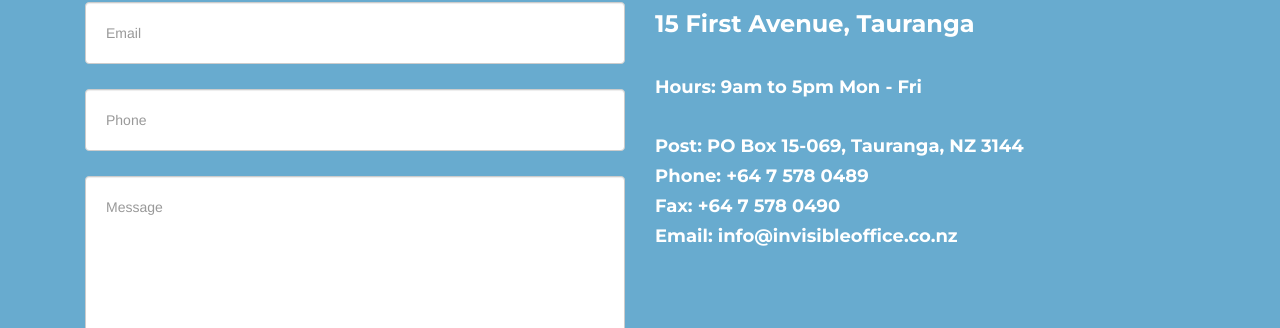
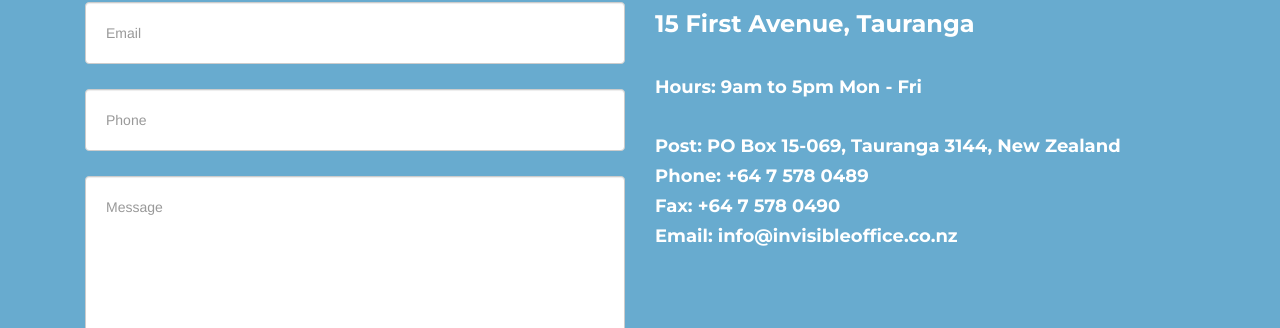
Before and after one commit to Bonneykins/IOCA-website-3, a Jekyll site: the page built from index.html, in a window 1280 px wide and 900 px high, scrolled down 6571 px. Shown: the part 190-518 px from the top of the window. Built offline with Jekyll 4.4.1, drawn with Linux system fonts in a browser that asks for light colours; nearby versions of some CDN libraries; some web fonts are replaced.

Commit message:
Corrected postal address in Contact on index.html

```diff
--- a/index.html
+++ b/index.html
@@ -268,7 +268,7 @@ title: Invisible Office Chartered Accountants - Tauranga
                       </br>
                         <h4 class="editable contact-text">Hours: 9am to 5pm Mon - Fri</h4>
                       </br>
-                        <h4 class="editable contact-text">Post: PO Box 15-069, Tauranga, NZ 3144</h3>
+                        <h4 class="editable contact-text">Post: PO Box 15-069, Tauranga 3144, New Zealand</h3>
                         <h4 class="editable contact-text">Phone: +64 7 578 0489</h4>
                         <h4 class="editable contact-text">Fax: +64 7 578 0490</h4>
                         <h4 class="editable contact-text">Email: info@invisibleoffice.co.nz</h4>
```
